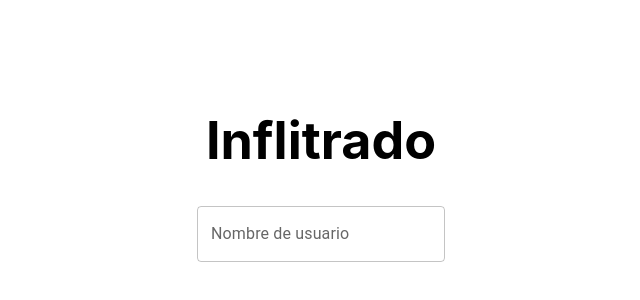
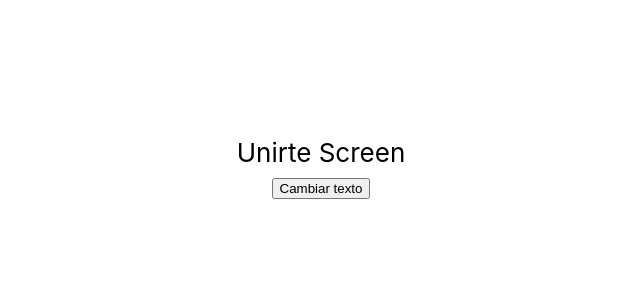
Before and after one commit to Janjs/infiltrado, a React (Create React App) app: page /join in a window 1280 px wide. Shown: the part 232-532 px from the top of the page, without its empty margins (319-959 px from the left). Built offline with nearby package versions, Linux system fonts and the light colour scheme.

Commit message:
add react router

```diff
--- a/package.json
+++ b/package.json
@@ -13,6 +13,7 @@
     "firebase": "^9.0.2",
     "react": "^17.0.2",
     "react-dom": "^17.0.2",
+    "react-router-dom": "^5.3.0",
     "react-scripts": "4.0.3",
     "web-vitals": "^1.0.1"
   },
--- a/src/App.css
+++ b/src/App.css
@@ -17,3 +17,7 @@
   flex-direction: column;
   justify-content: center;
 }
+
+.title {
+  color: rgb(124, 126, 2)
+}
--- a/src/App.js
+++ b/src/App.js
@@ -2,13 +2,22 @@ import './App.css';
 import { StartScreen } from './screens/StartScreen';
 import { firebaseConfig } from './config';
 import { initializeApp } from 'firebase/app';
+import { BrowserRouter, Route, Switch } from "react-router-dom";
+import { JoinScreen } from './screens/JoinScreen';
+import { GameScreen } from './screens/GameScreen';
 
 function App() {
   const firebase = initializeApp(firebaseConfig);
 
   return (
     <div className="App">
-      <StartScreen />
+      <BrowserRouter>
+        <Switch>
+          <Route exact path="/" component={StartScreen} />
+          <Route exact path="/join" component={JoinScreen} />
+          <Route exact path="/game" component={GameScreen} />
+        </Switch>
+      </BrowserRouter>
     </div>
   );
 }
--- a/src/screens/JoinScreen.js
+++ b/src/screens/JoinScreen.js
@@ -1,6 +1,17 @@
+import Button from '@mui/material/Button';
+import { useState } from "react";
 
 export const JoinScreen = () => {
+    const [text, setText] = useState("Unirte")
+
+    const handleClick = () => {
+        setText("Hola")
+    }
+
     return (
-        <div>Join Screen</div>
+        <div>
+            <div>{text} Screen</div>
+            <button onClick={handleClick}>Cambiar texto</button>
+        </div>
     )
 }
--- a/src/screens/StartScreen.js
+++ b/src/screens/StartScreen.js
@@ -3,6 +3,7 @@ import '../App.css';
 import { getDatabase, ref, set } from "firebase/database";
 import TextField from '@mui/material/TextField';
 import Button from '@mui/material/Button';
+import { Link } from "react-router-dom";
 
 export const StartScreen = () => {
     const database = getDatabase();
@@ -41,13 +42,17 @@ export const StartScreen = () => {
     }
 
     return (
-        <div className="start">
-            <h1>Inflitrado {usernameTitle}</h1>
+        <div>
+            <h1 className="title">Inflitrado {usernameTitle}</h1>
             {usernameAdded ?
                 <div className="start-buttons">
-                    <Button variant="outlined">Unirse</Button>
+                    <Link to="/join">
+                        <Button variant="outlined">Unirse</Button>
+                    </Link>
                     <div style={{ margin: 10 }}></div>
-                    <Button variant="outlined">Crear</Button>
+                    <Link to="/game">
+                        <Button variant="outlined">Crear</Button>
+                    </Link>
                 </div>
                 :
                 <div onKeyDown={handleEnterKey}>
```
Also changed, not shown: 1 other file (tests, documents, lock files or other folders).
